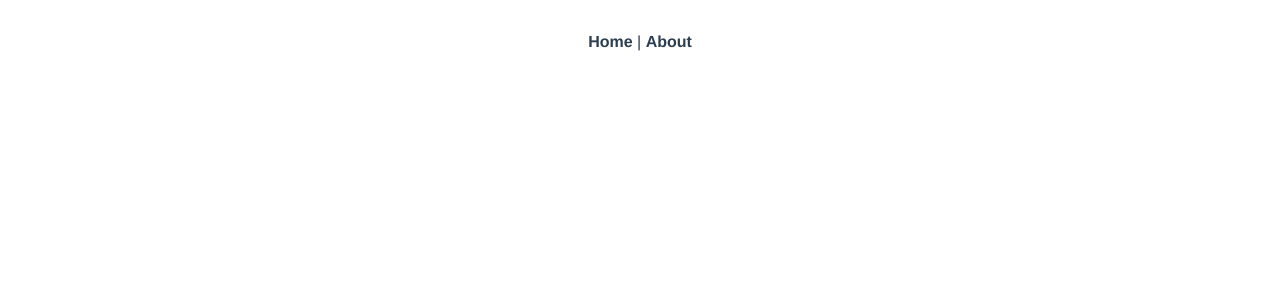
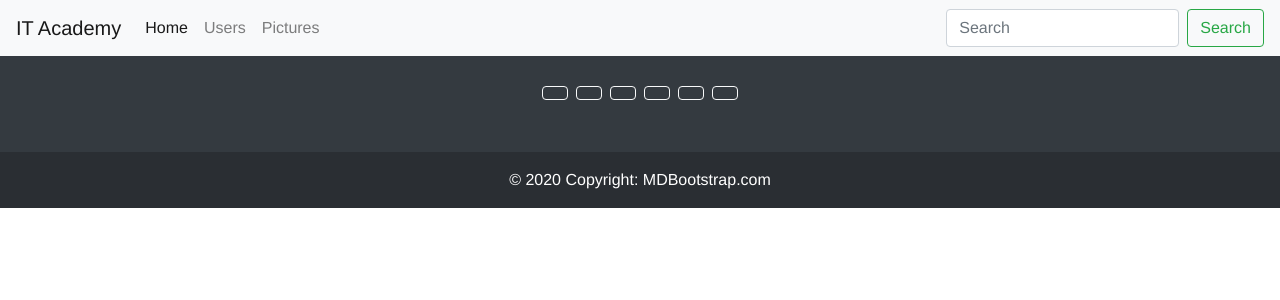
Before and after one commit to xavambro/M10.Exercici-final, a Vue app: page /users in a window 1280 px wide. Shown: the top 300 px of the page. Built offline with nearby package versions, Linux system fonts and the light colour scheme; the HTML template or start-up script is replaced by a standard one.

Commit message:
Añadidas rutas de router y primeras implementaciones en vuex

```diff
--- a/src/App.vue
+++ b/src/App.vue
@@ -1,13 +1,20 @@
 <template>
   <div id="app">
-    <div id="nav">
-      <router-link to="/">Home</router-link> |
-      <router-link to="/about">About</router-link>
-    </div>
+    <Header></Header>
     <router-view/>
+    <Footer></Footer>
   </div>
 </template>
-
+<script>
+import Header from './components/Header'
+import Footer from './components/Footer'
+export default {
+    components:{
+      Header,
+      Footer
+    }
+}
+</script>
 <style>
 #app {
   font-family: Avenir, Helvetica, Arial, sans-serif;
--- /dev/null
+++ b/src/components/Footer.vue
@@ -0,0 +1,54 @@
+<template>
+    <footer class="bg-dark text-center text-white">
+  <!-- Grid container -->
+  <div class="container p-4 pb-0">
+    <!-- Section: Social media -->
+    <section class="mb-4">
+      <!-- Facebook -->
+      <a class="btn btn-outline-light btn-floating m-1" href="#!" role="button"
+        ><i class="fab fa-facebook-f"></i
+      ></a>
+
+      <!-- Twitter -->
+      <a class="btn btn-outline-light btn-floating m-1" href="#!" role="button"
+        ><i class="fab fa-twitter"></i
+      ></a>
+
+      <!-- Google -->
+      <a class="btn btn-outline-light btn-floating m-1" href="#!" role="button"
+        ><i class="fab fa-google"></i
+      ></a>
+
+      <!-- Instagram -->
+      <a class="btn btn-outline-light btn-floating m-1" href="#!" role="button"
+        ><i class="fab fa-instagram"></i
+      ></a>
+
+      <!-- Linkedin -->
+      <a class="btn btn-outline-light btn-floating m-1" href="#!" role="button"
+        ><i class="fab fa-linkedin-in"></i
+      ></a>
+
+      <!-- Github -->
+      <a class="btn btn-outline-light btn-floating m-1" href="#!" role="button"
+        ><i class="fab fa-github"></i
+      ></a>
+    </section>
+    <!-- Section: Social media -->
+  </div>
+  <!-- Grid container -->
+
+  <!-- Copyright -->
+  <div class="text-center p-3" style="background-color: rgba(0, 0, 0, 0.2);">
+    © 2020 Copyright:
+    <a class="text-white" href="https://mdbootstrap.com/">MDBootstrap.com</a>
+  </div>
+  <!-- Copyright -->
+</footer>
+</template>
+
+<script>
+export default {
+    name:'Footer'
+}
+</script>
--- /dev/null
+++ b/src/components/Header.vue
@@ -0,0 +1,31 @@
+<template>
+    <nav class="navbar navbar-expand-lg navbar-light bg-light">
+  <a class="navbar-brand" href="#">IT Academy</a>
+  <button class="navbar-toggler" type="button" data-toggle="collapse" data-target="#navbarSupportedContent" aria-controls="navbarSupportedContent" aria-expanded="false" aria-label="Toggle navigation">
+    <span class="navbar-toggler-icon"></span>
+  </button>
+
+  <div class="collapse navbar-collapse" id="navbarSupportedContent">
+    <ul class="navbar-nav mr-auto">
+      <li class="nav-item active">
+        <a class="nav-link" href="#">Home</a>
+      </li>
+      <li class="nav-item">
+        <a class="nav-link" href="#">Users</a>
+      </li>
+      <li class="nav-item">
+        <a class="nav-link" href="#">Pictures</a>
+      </li>
+    </ul>
+    <form class="form-inline my-2 my-lg-0">
+      <input class="form-control mr-sm-2" type="search" placeholder="Search" aria-label="Search">
+      <button class="btn btn-outline-success my-2 my-sm-0" type="submit">Search</button>
+    </form>
+  </div>
+</nav>
+</template>
+<script>
+export default {
+    name:'Header'
+}
+</script>
--- a/src/router/index.js
+++ b/src/router/index.js
@@ -11,12 +11,36 @@ const routes = [
     component: Home
   },
   {
-    path: '/about',
-    name: 'About',
+    path: '/users',
+    name: 'Users',
     // route level code-splitting
     // this generates a separate chunk (about.[hash].js) for this route
     // which is lazy-loaded when the route is visited.
-    component: () => import(/* webpackChunkName: "about" */ '../views/About.vue')
+    component: () => import(/* webpackChunkName: "users" */ '../views/Users.vue')
+  },
+  {
+    path: '/users/:id',
+    name: 'User',
+    // route level code-splitting
+    // this generates a separate chunk (about.[hash].js) for this route
+    // which is lazy-loaded when the route is visited.
+    component: () => import(/* webpackChunkName: "user" */ '../views/User.vue')
+  },
+  {
+    path: '/pictures',
+    name: 'Pictures',
+    // route level code-splitting
+    // this generates a separate chunk (about.[hash].js) for this route
+    // which is lazy-loaded when the route is visited.
+    component: () => import(/* webpackChunkName: "pictures" */ '../views/Pictures.vue')
+  },
+  {
+    path: '/pictures/:id',
+    name: 'Album',
+    // route level code-splitting
+    // this generates a separate chunk (about.[hash].js) for this route
+    // which is lazy-loaded when the route is visited.
+    component: () => import(/* webpackChunkName: "album" */ '../views/Album.vue')
   }
 ]
 
--- a/src/store/index.js
+++ b/src/store/index.js
@@ -5,10 +5,41 @@ Vue.use(Vuex)
 
 export default new Vuex.Store({
   state: {
+    users:[],
+    pictures:[]
+  },
+  getters:{
+    getUsers(state){
+      return state.users;
+    },
+    getPictures(state){
+      return state.pictures;
+
+    },
   },
   mutations: {
+    SET_USERS(state, users){
+      state.users = users;
+    },
+    SET_PICTURES(state,pictures){
+      state.pictures = pictures;
+    }
   },
   actions: {
+    getUsers({ commit }) {
+      axios.get('https://http://jsonplaceholder.typicode.com/photos')
+      .then(response => {
+        console.log(response);
+      commit('SET_USERS', response);
+      })
+      },
+      getPictures({ commit }) {
+        axios.get('http://jsonplaceholder.typicode.com/users')
+        .then(response => {
+          console.log(response);
+        commit('SET_PICTURES', response);
+        })
+        },
   },
   modules: {
   }
--- a/src/views/About.vue
+++ /dev/null
@@ -1,5 +0,0 @@
-<template>
-  <div class="about">
-    <h1>This is an about page</h1>
-  </div>
-</template>
```
Also changed, not shown: src/views/Album.vue (added), src/views/Pictures.vue (added), src/views/User.vue (added), src/views/Users.vue (added).
